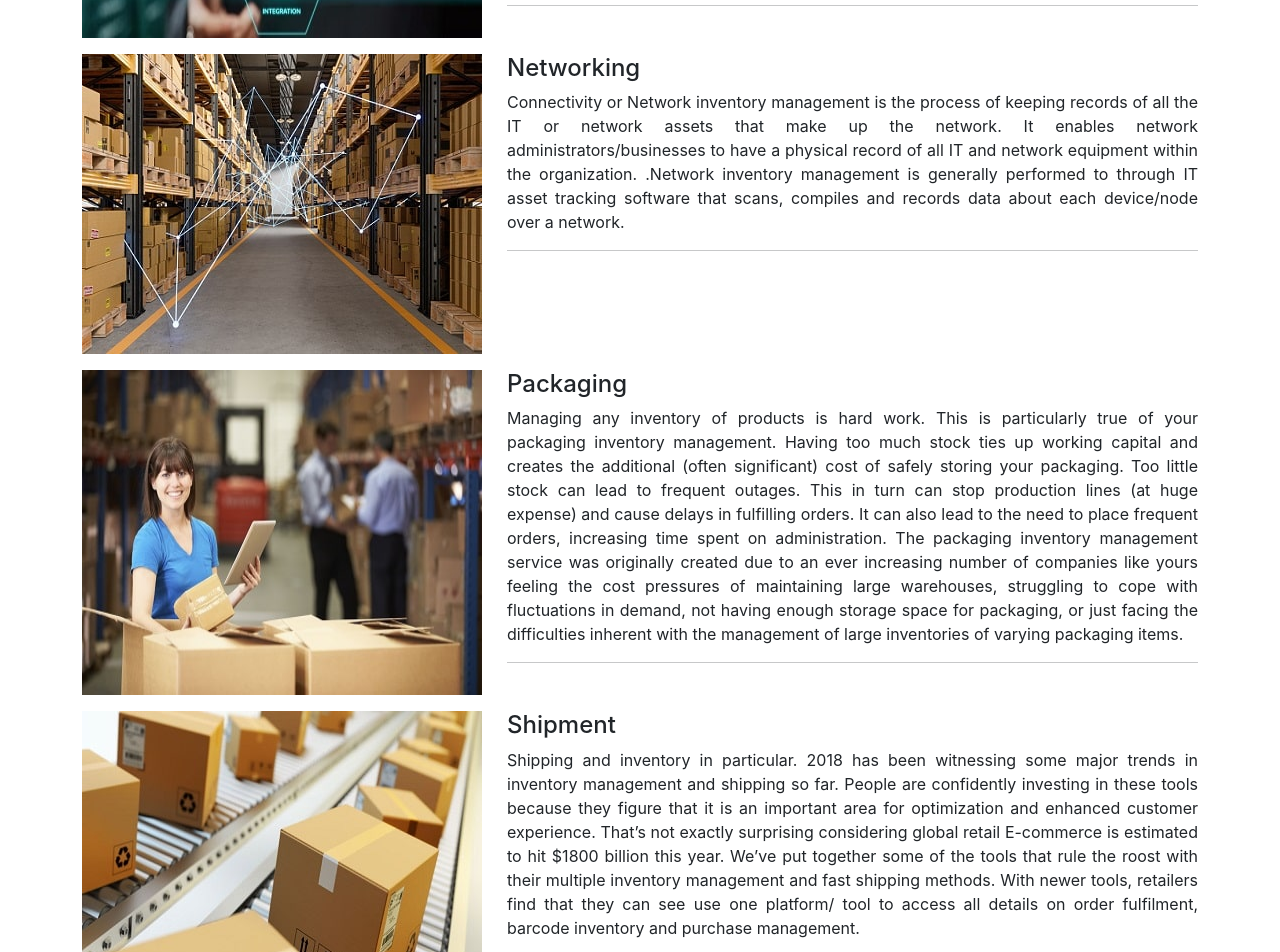
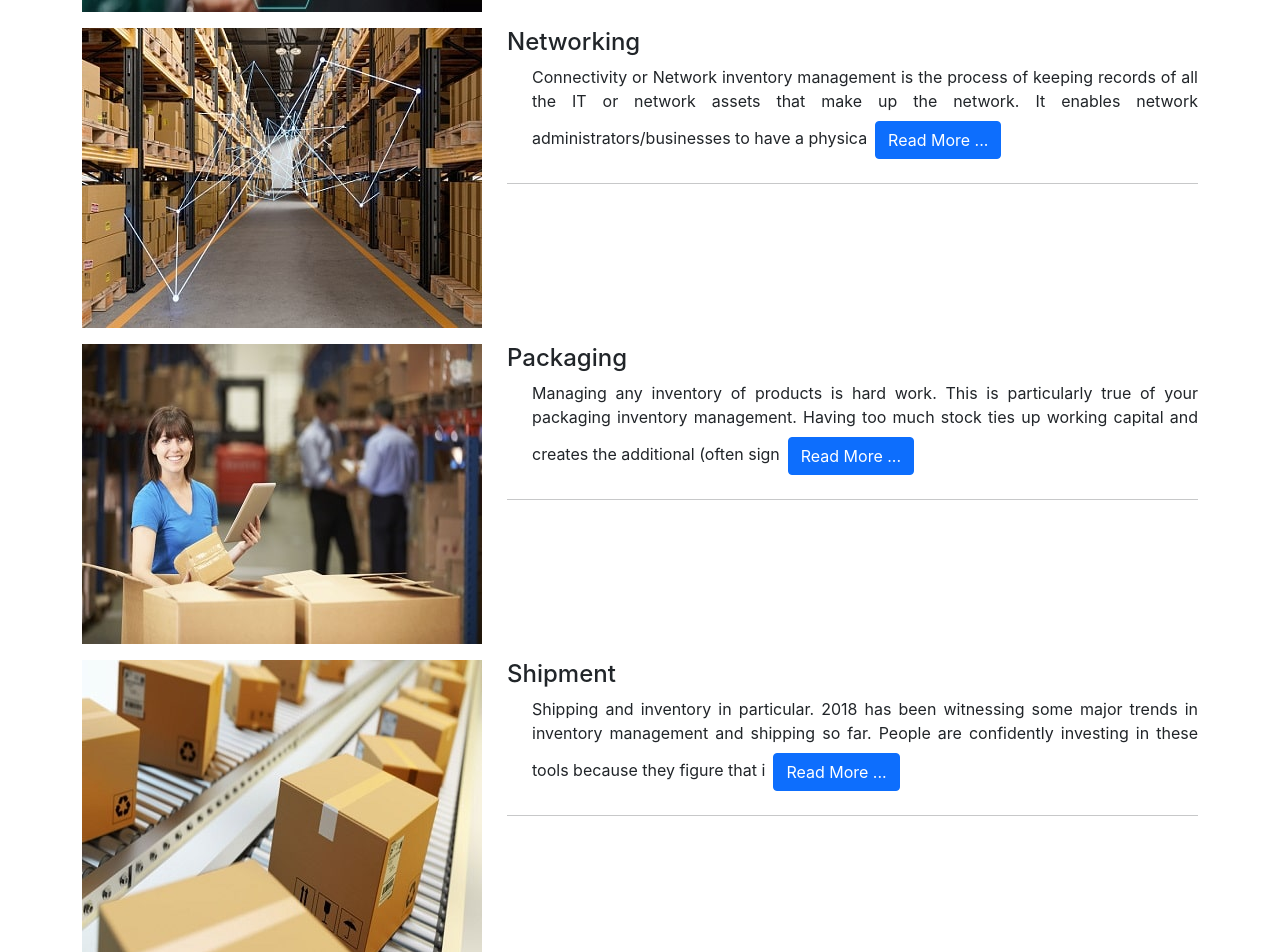
Before and after one commit to projit-1/projects-warhouse-client, a React (Create React App) app: page / in a window 1280 px wide. Shown: the part 3880-4832 px from the top of the page. Built offline with nearby package versions, Linux system fonts and the light colour scheme; no server answers.

Commit message:
read more is added

```diff
--- a/src/Pages/Blogs/Question.js
+++ b/src/Pages/Blogs/Question.js
@@ -1,5 +1,23 @@
-import React from 'react';
+import React, { useState } from 'react';
 import { Button } from 'react-bootstrap';
+
+function ReadMore({ children = 300 }) {
+    const text = children;
+    const [isShow, setIsShowLess] = useState(true)
+    const result = isShow ? text.slice(0, 300) : text;
+
+    function toggleIsShow() {
+        setIsShowLess((!isShow));
+    }
+    return (
+        <p>
+            {result}
+            <Button className="m-2" onClick={toggleIsShow}>
+                {isShow ? "Read More ..." : "Read Less..."}
+            </Button>
+        </p>
+    )
+}
 
 const Question = (props) => {
     const { title, img, answer } = props.question
@@ -7,7 +25,7 @@ const Question = (props) => {
         <div className='container text my-3'>
             <h6>{title}</h6>
             <img className='w-50' src={img} alt="" />
-            <p> {answer.slice()} <Button>Read More...</Button>
+            <p> <ReadMore>{answer}</ReadMore>
             </p>
 
         </div>
--- a/src/Pages/Management/Management.js
+++ b/src/Pages/Management/Management.js
@@ -1,4 +1,5 @@
-import React from 'react';
+import React, { useState } from 'react';
+import { Button } from 'react-bootstrap';
 import automation from '../../images/automation.jpg'
 import connectivity from '../../images/connectivity.jpg'
 import packaging from '../../images/packaging.jpg'
@@ -7,6 +8,23 @@ import './Management.css'
 
 
 
+function ReadMore({ children = 200 }) {
+    const text = children;
+    const [isShow, setIsShowLess] = useState(true)
+    const result = isShow ? text.slice(0, 200) : text;
+
+    function toggleIsShow() {
+        setIsShowLess((!isShow));
+    }
+    return (
+        <p>
+            {result}
+            <Button className="m-2" onClick={toggleIsShow}>
+                {isShow ? "Read More ..." : "Read Less..."}
+            </Button>
+        </p>
+    )
+}
 const Management = () => {
 
     return (
@@ -16,9 +34,8 @@ const Management = () => {
                 <div className=' management-text d-flex py-2'>
                     <img src={automation} alt="" />
                     <p> <h4>Automation</h4>
-
-                        Through inventory automation is defined as utilizing certain software or technology to manage warehouse stock in real-time with minimum effort and errors. This sophisticated method grants new era. Inventory automation includes many options. Among the most widespread ones used by the retailers is automated reordering; keeping accurate track records of stock transferring; uniting multiple locations reporting in your chain; processing store orders; notifying about the goods dispatch. Includings many other things, one is barcode reading. Barcode is a visually represented picture available to be read by special scanners and giving the possibility to process inventory data quickly with no burden of the documents and manual counting. This way of warehouse automation minimizes human errors and simplifies the stock records process.
-
+                        <ReadMore> Through inventory automation is defined as utilizing certain software or technology to manage warehouse stock in real-time with minimum effort and errors. This sophisticated method grants new era. Inventory automation includes many options. Among the most widespread ones used by the retailers is automated reordering; keeping accurate track records of stock transferring; uniting multiple locations reporting in your chain; processing store orders; notifying about the goods dispatch. Includings many other things, one is barcode reading. Barcode is a visually represented picture available to be read by special scanners and giving the possibility to process inventory data quickly with no burden of the documents and manual counting. This way of warehouse automation minimizes human errors and simplifies the stock records process.
+                        </ReadMore>
                         <hr />
                     </p>
 
@@ -26,22 +43,31 @@ const Management = () => {
 
                 <div className=' management-text d-flex py-2'>
                     <img src={connectivity} alt="" />
-                    <p> <h4>Networking</h4> Connectivity or Network inventory management is the process of keeping records of all the IT or network assets that make up the network.  It enables network administrators/businesses to have a physical record of all IT and network equipment within the organization. .Network inventory management is generally performed to through IT asset tracking software that scans, compiles and records data about each device/node over a network.
+                    <p> <h4>Networking</h4>
+                        <ReadMore>
+                            Connectivity or Network inventory management is the process of keeping records of all the IT or network assets that make up the network.  It enables network administrators/businesses to have a physical record of all IT and network equipment within the organization. .Network inventory management is generally performed to through IT asset tracking software that scans, compiles and records data about each device/node over a network.
+                        </ReadMore>
 
                         <hr />
                     </p>
                 </div>
                 <div className=' management-text d-flex py-2'>
                     <img src={packaging} alt="" />
-                    <p>  <h4>Packaging</h4>Managing any inventory of products is hard work. This is particularly true of your packaging inventory management.  Having too much stock ties up working capital and creates the additional (often significant) cost of safely storing your packaging. Too little stock can lead to frequent outages. This in turn can stop production lines (at huge expense) and cause delays in fulfilling orders. It can also lead to the need to place frequent orders, increasing time spent on administration. The packaging inventory management service was originally created due to an ever increasing number of companies like yours feeling the cost pressures of maintaining large warehouses, struggling to cope with fluctuations in demand, not having enough storage space for packaging, or just facing the difficulties inherent with the management of large inventories of
-                        varying packaging items.
+                    <p>  <h4>Packaging</h4>
+                        <ReadMore>
+                            Managing any inventory of products is hard work. This is particularly true of your packaging inventory management.  Having too much stock ties up working capital and creates the additional (often significant) cost of safely storing your packaging. Too little stock can lead to frequent outages. This in turn can stop production lines (at huge expense) and cause delays in fulfilling orders. It can also lead to the need to place frequent orders, increasing time spent on administration. The packaging inventory management service was originally created due to an ever increasing number of companies like yours feeling the cost pressures of maintaining large warehouses, struggling to cope with fluctuations in demand, not having enough storage space for packaging, or just facing the difficulties inherent with the management of large inventories of
+                            varying packaging items.
 
+                        </ReadMore>
                         <hr />
                     </p>
                 </div>
                 <div className=' management-text d-flex py-2'>
                     <img src={shipment} alt="" />
-                    <p> <h4> Shipment</h4>   Shipping and inventory in particular. 2018 has been witnessing some major trends in inventory management and shipping so far. People are confidently investing in these tools because they figure that it is an important area for optimization and enhanced customer experience. That’s not exactly surprising considering global retail E-commerce is estimated to hit $1800 billion this year. We’ve put together some of the tools that rule the roost with their multiple inventory management and fast shipping methods. With newer tools, retailers find that they can see use one platform/ tool to access all details on order fulfilment, barcode inventory and purchase management.
+                    <p> <h4> Shipment</h4>
+                        <ReadMore>
+                            Shipping and inventory in particular. 2018 has been witnessing some major trends in inventory management and shipping so far. People are confidently investing in these tools because they figure that it is an important area for optimization and enhanced customer experience. That’s not exactly surprising considering global retail E-commerce is estimated to hit $1800 billion this year. We’ve put together some of the tools that rule the roost with their multiple inventory management and fast shipping methods. With newer tools, retailers find that they can see use one platform/ tool to access all details on order fulfilment, barcode inventory and purchase management.
+                        </ReadMore>
 
                         <hr />
                     </p>
--- a/src/Pages/SignIn/EmailPasswordSignIn/Signin.js
+++ b/src/Pages/SignIn/EmailPasswordSignIn/Signin.js
@@ -4,6 +4,7 @@ import { useSignInWithEmailAndPassword } from 'react-firebase-hooks/auth';
 import { Link, useLocation, useNavigate } from 'react-router-dom';
 import auth from '../../../firebase.init';
 import SocialSignIn from '../SocialSignIn/SocialSignIn';
+import '../SignIn.css'
 
 const EmailPasswordSignIn = () => {
     const [email, setEmail] = useState(' ');
@@ -58,8 +59,8 @@ const EmailPasswordSignIn = () => {
                 }
                 <Button variant="primary" type="submit"> Submit </Button>
             </Form>
-            <p>
-                New to NS Electronics? <Link to='/SignUp'>Create an account</Link>
+            <p className='link '>
+                New to NS Electronics? <Link to='/SignUp' className='link  fs-4'>Create an account</Link>
             </p>
             <div>
                 <SocialSignIn></SocialSignIn>
--- /dev/null
+++ b/src/Pages/SignIn/SignIn.css
@@ -0,0 +1,11 @@
+.link {
+    color: darkgoldenrod;
+    text-decoration: none;
+}
+
+
+.sign {
+    height: 3px;
+    background-color: rgb(197, 180, 161);
+    margin: 12px;
+}
--- a/src/Pages/SignIn/SocialSignIn/SocialSignIn.js
+++ b/src/Pages/SignIn/SocialSignIn/SocialSignIn.js
@@ -6,9 +6,8 @@ import { FcGoogle } from 'react-icons/fc'
 const SocialSignIn = () => {
     return (
         <div>
-            <div >
-                <div>
-                    <form className='mx-auto my-4'>
+            <div className='w-50 mx-auto'>
+                <form className=' mx-auto my-4'>
                     <Button className='w-50 mx-auto d-block my-3 border-dark ' variant="white" size="lg">  <img className='' src="" alt="" />
                         <FcGoogle />  Start with Google
                     </Button>
@@ -19,8 +18,6 @@ const SocialSignIn = () => {
                     </Button>
                 </form>
             </div>
-
-            </div>
         </div>
     );
 };
--- a/src/Pages/SignUp/SignUp.js
+++ b/src/Pages/SignUp/SignUp.js
@@ -81,14 +81,14 @@ const SignUp = () => {
                 <Button className='w-50 mx-auto d-block my-3' variant="primary" type="submit">
                     Sign Up
                 </Button>
-                <p>
-                    Already have an account? <Link to='/signin'>Sign In</Link>
+                <p className='link '>
+                    Already have an account? <Link to='/signin' className='link  fs-4'>Sign In</Link>
                 </p>
             </Form>
             <div className='d-flex w-50 mx-auto'>
-                <div className=' sign w-100 '></div>
+                <div className=' sign w-50'></div>
                 <div> <h5>or</h5></div>
-                <div className=' sign w-100'></div>
+                <div className=' sign w-50'></div>
             </div>
             <div>
                 <SocialSignIn></SocialSignIn>
```
Lines whose indentation alone changed are shown as unchanged.
